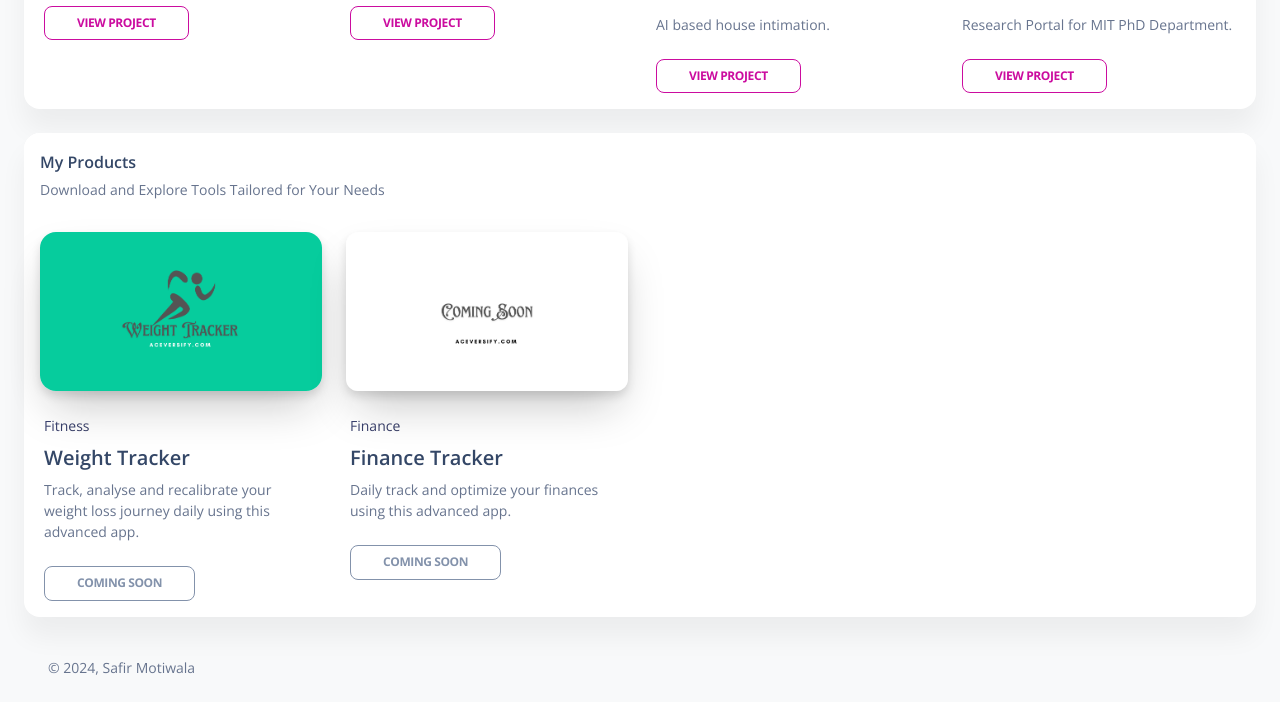
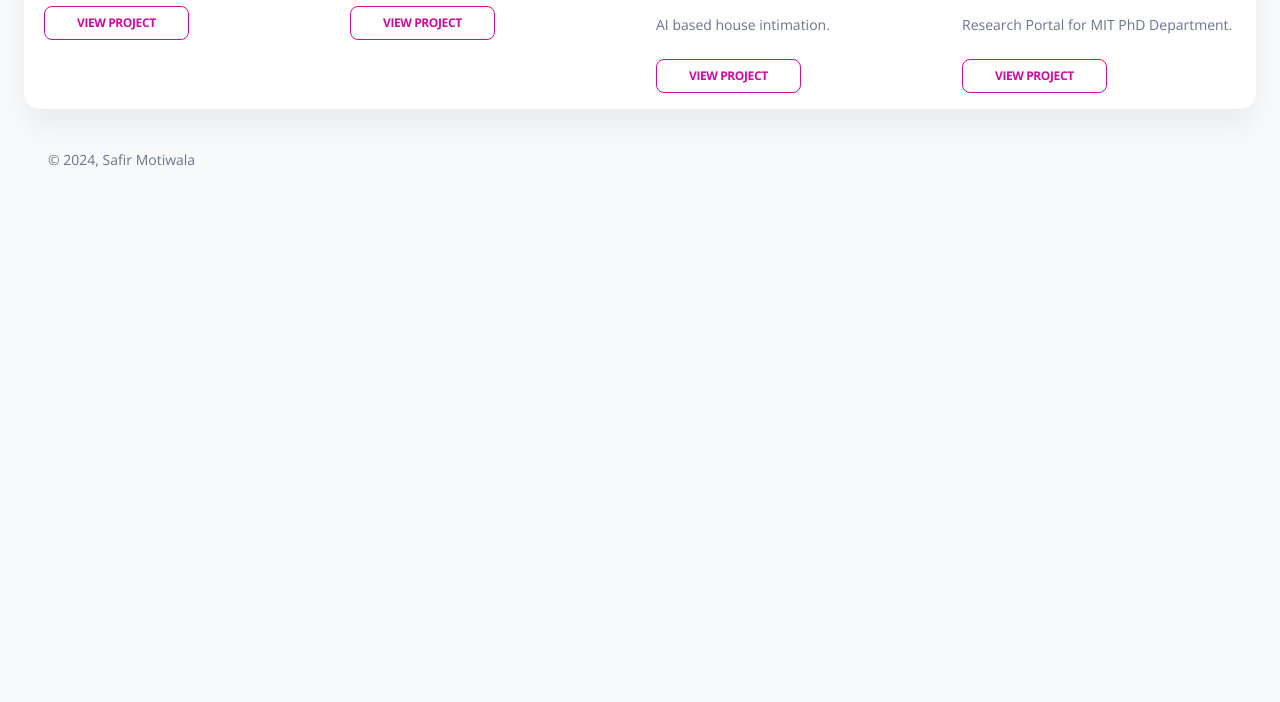
Before and after one commit to safir72347/safir72347.github.io, a plain HTML site: page index.html in a window 1280 px wide. Shown: the part 1305-2007 px from the top of the page. After the commit the page ends 1499 px from the top, so only its background shows below. Drawn offline with nearby package versions, Linux system fonts and the light colour scheme.

Commit message:
Favicon and products

```diff
--- a/index.html
+++ b/index.html
@@ -18,7 +18,7 @@
 <head>
   <meta charset="utf-8" />
   <meta name="viewport" content="width=device-width, initial-scale=1, shrink-to-fit=no">
-  <link rel="apple-touch-icon" sizes="76x76" href="./assets/img/apple-icon.png">
+  <!-- <link rel="apple-touch-icon" sizes="76x76" href="./assets/img/apple-icon.png"> -->
   <link rel="icon" type="image/png" href="./assets/img/favicon.png">
   <title>
     Safir Motiwala
@@ -313,7 +313,7 @@
             </div>
           </div>
 
-          <div class="card mb-4">
+          <!-- <div class="card mb-4">
             <div class="card-header pb-0 p-3" id="products">
               <h6 class="mb-1">My Products</h6>
               <p class="text-sm">Download and Explore Tools Tailored for Your Needs</p>
@@ -368,7 +368,7 @@
                 </div>
               </div>
             </div>
-          </div>
+          </div> -->
         </div>
       </div>
       <footer class="footer pt-3  ">
```
Also changed, not shown: assets/img/favicon.png, assets/img/safir_profile.jpg (added).
